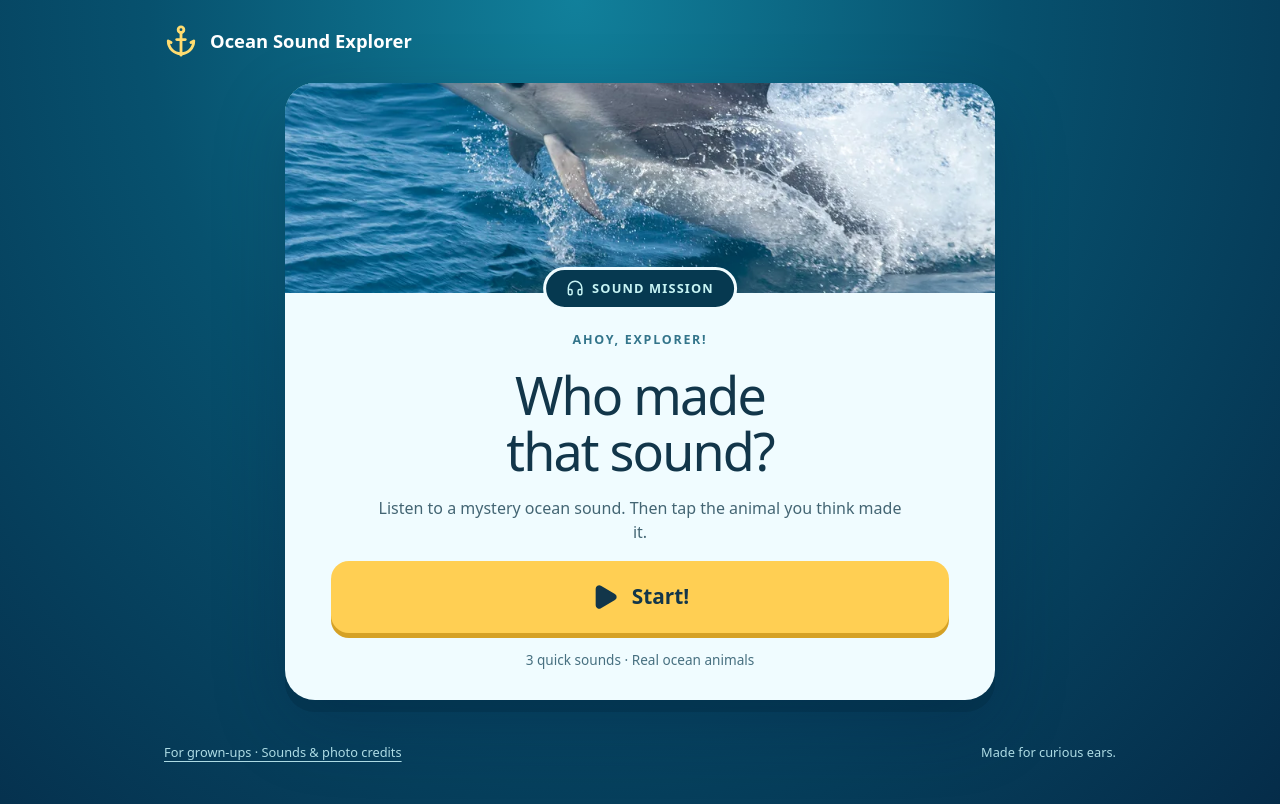
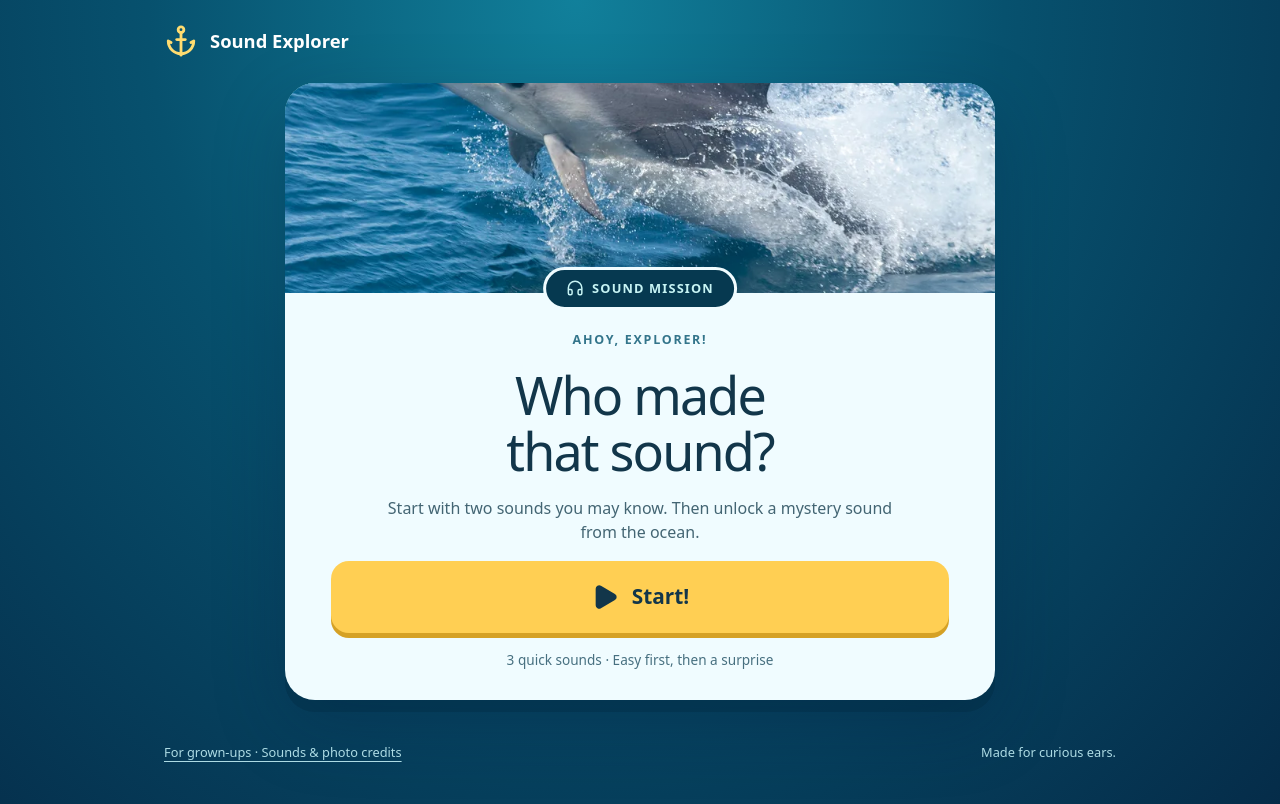
Before and after one commit to rasnag/ocean-sound-explorer, a React (Vite) app: page / in a window 1280 px wide. Built offline with nearby package versions, Linux system fonts and the light colour scheme.

Commit message:
Show confidence-building familiar animal rounds

```diff
--- a/app/page.tsx
+++ b/app/page.tsx
@@ -18,18 +18,18 @@ export default function Home(){
  function choose(id:string){if(!heard||playing||answer)return;setAnswer(id);if(id===plan.target)setScore(s=>s+1);}
  function next(){stop();if(index===ROUND_COUNT-1){setScreen('done');return;}setIndex(i=>i+1);setHeard(false);setAnswer(null);setError('');}
  return <main className="expedition">
-  <header><span className="brand"><Anchor aria-hidden="true"/> <span>Ocean Sound<br className="mobile-break"/> Explorer</span></span></header>
-  {screen==='intro'?<section className="console intro"><div className="intro-photo"><img src="./animals/dolphin.webp" alt="A dolphin"/><span className="mission-tag"><Headphones size={18}/> SOUND MISSION</span></div><div className="intro-body"><span className="eyebrow">AHOY, EXPLORER!</span><h1>Who made<br/>that sound?</h1><p className="story">Listen to a mystery ocean sound. Then tap the animal you think made it.</p><button className="primary big" onClick={start}><Play fill="currentColor"/> Start!</button><span className="small">3 quick sounds · Real ocean animals</span></div></section>:
-  screen==='done'?<section className="console done"><span className="medal">🌊</span><span className="eyebrow">MISSION COMPLETE</span><h1>Great listening!</h1><p>You discovered {ROUND_COUNT} ocean sounds.</p><p className="score">★ {score} / {ROUND_COUNT}</p><button className="primary big" onClick={start}><RotateCcw/> Play again!</button></section>:
+  <header><span className="brand"><Anchor aria-hidden="true"/> <span>Sound<br className="mobile-break"/> Explorer</span></span></header>
+  {screen==='intro'?<section className="console intro"><div className="intro-photo"><img src="./animals/dolphin.webp" alt="A dolphin"/><span className="mission-tag"><Headphones size={18}/> SOUND MISSION</span></div><div className="intro-body"><span className="eyebrow">AHOY, EXPLORER!</span><h1>Who made<br/>that sound?</h1><p className="story">Start with two sounds you may know. Then unlock a mystery sound from the ocean.</p><button className="primary big" onClick={start}><Play fill="currentColor"/> Start!</button><span className="small">3 quick sounds · Easy first, then a surprise</span></div></section>:
+  screen==='done'?<section className="console done"><span className="medal">🌊</span><span className="eyebrow">MISSION COMPLETE</span><h1>Great listening!</h1><p>You discovered {ROUND_COUNT} animal sounds.</p><p className="score">★ {score} / {ROUND_COUNT}</p><button className="primary big" onClick={start}><RotateCcw/> Play again!</button></section>:
   <><div className="journey"><span>Sound {index+1} of {ROUND_COUNT}</span><div className="steps">{Array.from({length:ROUND_COUNT},(_,i)=><span key={i} className={i<index?'visited':i===index?'current':''}>{i<index?<Check size={18}/>:i+1}</span>)}</div><span className="stars">★ {score}</span></div>
   <section className="console game"><div className="control-panel" style={{width:'100%',maxWidth:760,margin:'0 auto'}}>
-   {!ready?<div className="loading" role="status"><Headphones size={36}/><h2>Getting your mystery sound…</h2><Progress value={loaded*20}/><p>{loaded} of 5 sounds ready</p>{error&&<><p>{error}</p><button className="primary big" onClick={load}>Try again</button></>}</div>:<>
-    <div style={{textAlign:'center'}}><span className="eyebrow">MYSTERY SOUND {index+1}</span><h1>👂 Listen!</h1><h2>Who made this sound?</h2></div>
+   {!ready?<div className="loading" role="status"><Headphones size={36}/><h2>Getting your mystery sounds…</h2><Progress value={(loaded/animals.length)*100}/><p>{loaded} of {animals.length} sounds ready</p>{error&&<><p>{error}</p><button className="primary big" onClick={load}>Try again</button></>}</div>:<>
+    <div style={{textAlign:'center'}}><span className="eyebrow">{index<2?`WARM-UP SOUND ${index+1}`:'OCEAN MYSTERY'}</span><h1>👂 Listen!</h1><h2>{index<2?'Which animal made this sound?':'New sound! Take a guess — who made it?'}</h2></div>
     <button className={'primary big audio-button '+(playing?'is-playing':'')} onClick={()=>playing?stop():play()}>{playing?<Square fill="currentColor"/>:<Volume2/>}{playing?'Stop':'▶ Hear the sound'}</button>
     {error&&<p className="error" role="alert">{error}</p>}
     {!heard&&!playing&&<p className="play-status">Tap the big sound button first.</p>}
-    {heard&&<><p className="play-status">Now tap an animal!</p><div style={{display:'grid',gridTemplateColumns:'repeat(3,1fr)',gap:12}}>{plan.choices.map((a:any)=><button key={a.id} onClick={()=>choose(a.id)} disabled={!!answer} style={{padding:10,borderRadius:20,border:answer===a.id?'4px solid currentColor':'2px solid #d8e8ef',background:'white',fontSize:'1rem',fontWeight:800,cursor:'pointer'}}><img src={'./animals/'+a.id+'.webp'} alt={a.name} style={{width:'100%',aspectRatio:'1/1',objectFit:'cover',borderRadius:14}}/><span style={{display:'block',marginTop:8}}>{a.name}</span></button>)}</div><button className="mix-button big" onClick={play} disabled={playing}><Volume2/> Hear it again</button></>}
-    {answer&&<div className="feedback" role="status"><div className="feedback-title"><span>{answer===plan.target?'🌟':'🐋'}</span><h2>{answer===plan.target?'You found it!':`It was the ${target?.name}!`}</h2></div><p className="fact">{target?.fact}</p><button className="primary big" onClick={next}>{index===ROUND_COUNT-1?'Finish!':'Next sound →'}</button></div>}
+    {heard&&<><p className="play-status">{index<2?'You know this one! Tap an animal.':'No wrong feeling here — take your best guess!'}</p><div style={{display:'grid',gridTemplateColumns:'repeat(3,minmax(0,1fr))',gap:12}}>{plan.choices.map((a:any)=><button key={a.id} onClick={()=>choose(a.id)} disabled={!!answer} style={{padding:10,borderRadius:20,border:answer===a.id?'4px solid currentColor':'2px solid #d8e8ef',background:'white',fontSize:'1rem',fontWeight:800,cursor:'pointer',minWidth:0}}>{a.emoji?<span aria-hidden="true" style={{display:'grid',placeItems:'center',width:'100%',aspectRatio:'1/1',borderRadius:14,background:'#f3fbff',fontSize:'clamp(3.5rem,15vw,7rem)'}}>{a.emoji}</span>:<img src={'./animals/'+a.id+'.webp'} alt={a.name} style={{width:'100%',aspectRatio:'1/1',objectFit:'cover',borderRadius:14}}/>}<span style={{display:'block',marginTop:8}}>{a.name}</span></button>)}</div><button className="mix-button big" onClick={play} disabled={playing}><Volume2/> Hear it again</button></>}
+    {answer&&<div className="feedback" role="status"><div className="feedback-title"><span>{answer===plan.target?'🌟':'✨'}</span><h2>{answer===plan.target?'You found it!':`Let’s find out — it was the ${target?.name}!`}</h2></div><p className="fact">{target?.fact}</p><button className="primary big" onClick={next}>{index===ROUND_COUNT-1?'Finish!':'Next sound →'}</button></div>}
    </>}
   </div></section></>}
   <footer><a href="./credits.html">For grown-ups · Sounds & photo credits</a><span>Made for curious ears.</span></footer>
```
